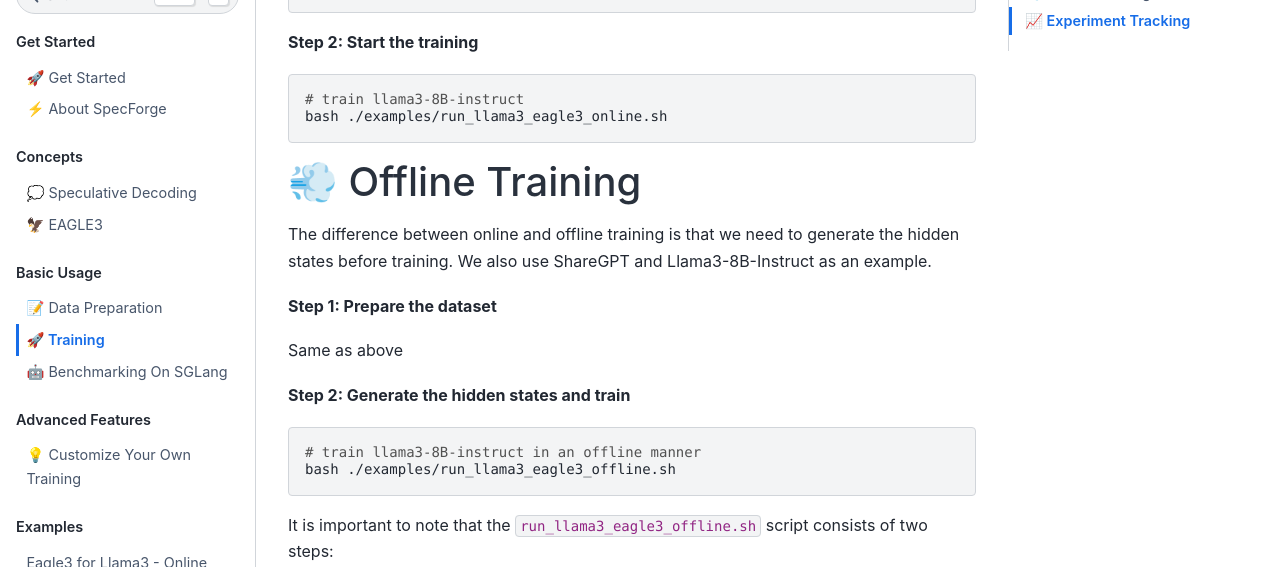
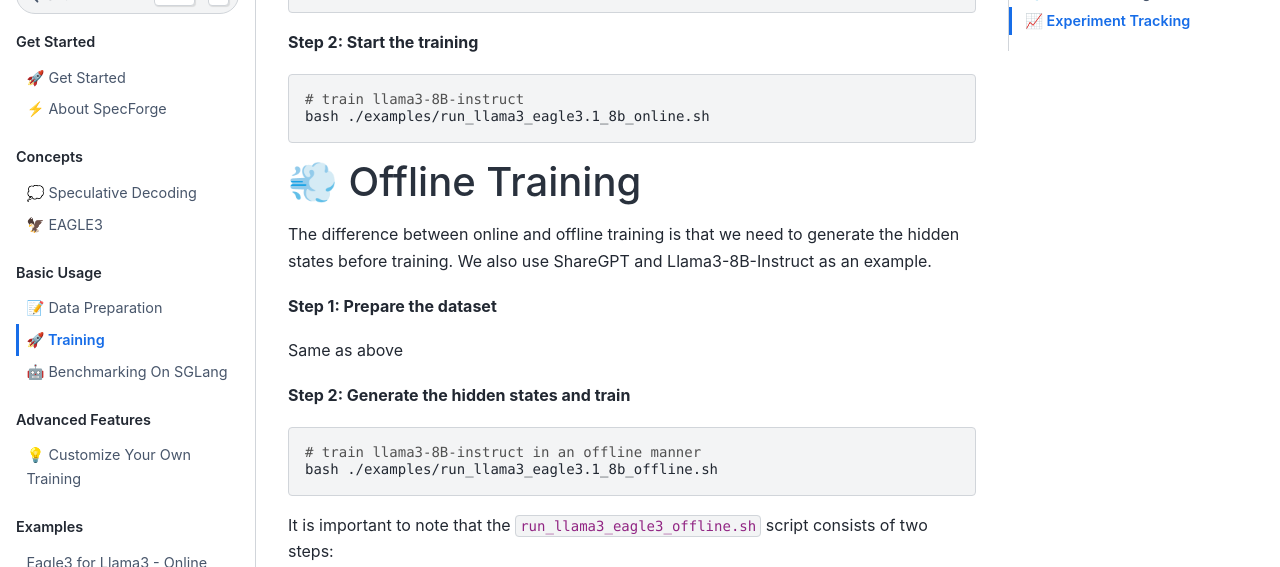
Before and after one commit to yubofredwang/SpecForge, a Sphinx documentation site: the page built from docs/basic_usage/training.md, in a window 1280 px wide and 900 px high, scrolled down 1246 px. Shown: the part 152-719 px from the top of the window. Built offline with Sphinx 7.4.7 and the Sphinx Book theme 1.1.4, drawn with Linux system fonts in a browser that asks for light colours.

Commit message:
fixed non-runnable examples (#322)
* fixed non-runnable examples

* polish

* polish

````diff
--- a/docs/basic_usage/training.md
+++ b/docs/basic_usage/training.md
@@ -34,7 +34,7 @@ python scripts/prepare_data.py --dataset sharegpt
 
 ```bash
 # train llama3-8B-instruct
-bash ./examples/run_llama3_eagle3_online.sh
+bash ./examples/run_llama3_eagle3.1_8b_online.sh
 ```
 
 ## 💨 Offline Training
@@ -49,7 +49,7 @@ Same as above
 
 ```bash
 # train llama3-8B-instruct in an offline manner
-bash ./examples/run_llama3_eagle3_offline.sh
+bash ./examples/run_llama3_eagle3.1_8b_offline.sh
 ```
 
 It is important to note that the `run_llama3_eagle3_offline.sh` script consists of two steps:
````
Also changed, not shown: docs/examples/llama3-eagle3-online.md (+1 -1 lines), examples/README.md, 21 other files.
